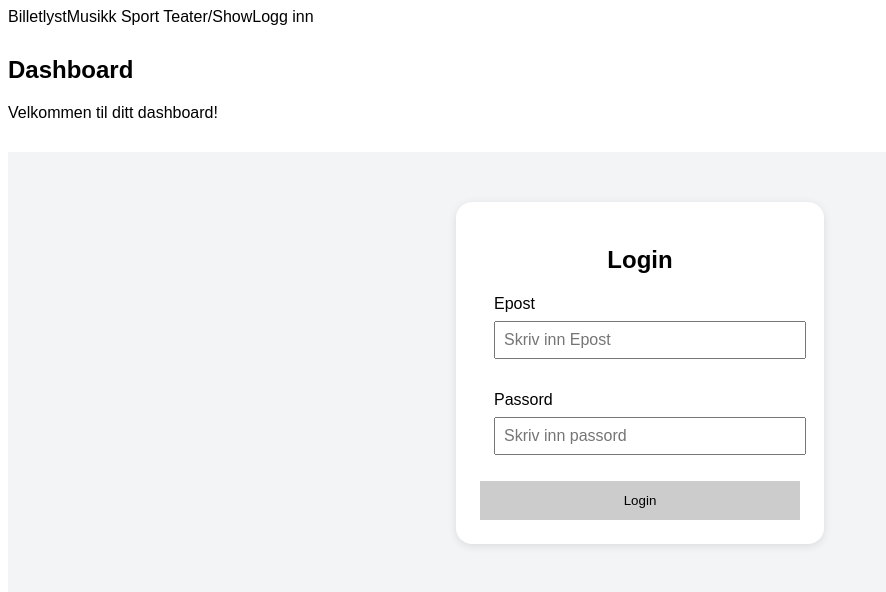
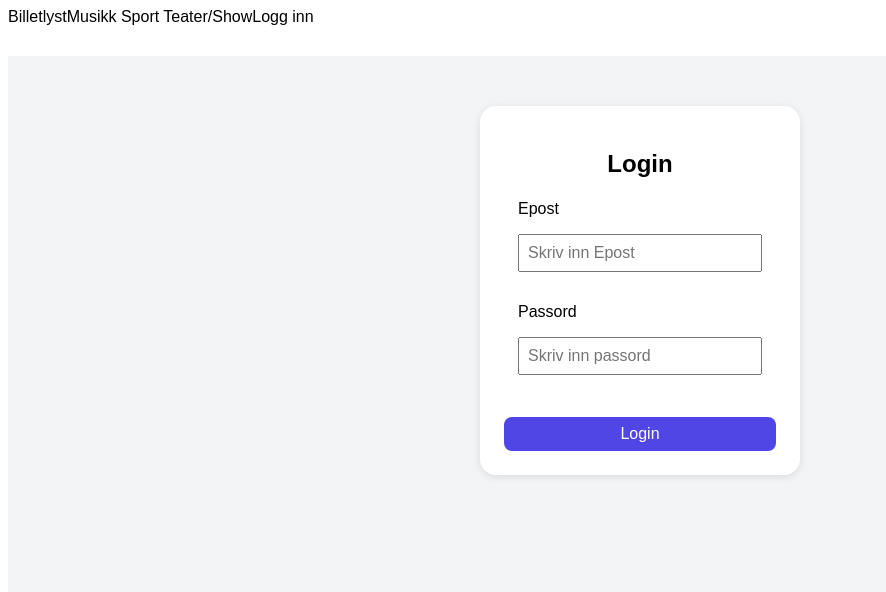
Before and after one commit to fwjfwe/eksamengruppe23, a React (Vite) app in the folder my-app/: page /dashboard in a window 1280 px wide. Shown: the top 592 px of the page, without its empty margins (0-886 px from the left). Built offline with nearby package versions, Linux system fonts and the light colour scheme.

Commit message:
Dashboard
Fiksa logg inn. og min side

```diff
--- a/my-app/src/components/Dashboard.jsx
+++ b/my-app/src/components/Dashboard.jsx
@@ -1,40 +1,75 @@
-import React, { useState } from "react";
+import React, {useState} from "react";
 import "../styles/MIDLERTIDIGDASH.css";
+
 export default function Dashboard() {
-  return (
-    <>
-    <section>
-        <h2>Dashboard</h2>
-        <p>Velkommen til ditt dashboard!</p>
-      </section>
+  const [email, setEmail] = useState("");
+  const [password, setPassword] = useState("");
+  const [loggedIn, setLoggedin] = useState(false);
 
+const randomInfo = [
+  "Did you know? The longest time between two twins being born is 87 days!",
+    "Cats can rotate their ears 180 degrees.",
+    "Honey never spoils. Archaeologists have found pots of honey in ancient tombs that are over 3000 years old!",
+    "Sharks are older than trees!"
+];
+
+const getRandomInfo = () =>{
+  const randomIndex = Math.floor(Math.random() * randomInfo.length);
+  return randomInfo[randomIndex];
+};
+
+const handleLogin = () => {
+  if (email&&password) {
+    setLoggedin(true);
+  } else {
+    alert("Vennligst fyll ut feltene under");
+  }
+};
+
+const isFormValid = email&&password;
+
+return (
+  <>
+    {!loggedIn ? (
       <section className="login-container">
         <form className="login-form">
           <h2>Login</h2>
 
           <fieldset>
-            <label htmlFor="epost">Epost</label>
+            <label htmlFor="email">Epost</label>
             <input
-              type="epost"
-              id="epost"
+              type="email"
+              id="email"
               placeholder="Skriv inn Epost"
+              value={email}
+              onChange={(e) => setEmail(e.target.value)}
             />
           </fieldset>
-
           <fieldset>
-            <label htmlFor="passord">Passord</label>
+            <label htmlFor="password">Passord</label>
             <input
-              type="passord"
-              id="passord"
+              type="password"
+              id="password"
               placeholder="Skriv inn passord"
+              value={password}
+              onChange={(e) => setPassword(e.target.value)}
             />
           </fieldset>
-
-          <button type="button">
-            Login
-          </button>
+            <button
+              type="button"
+              onClick={handleLogin}
+              disabled={!isFormValid}
+            >
+              Login
+            </button>
         </form>
       </section>
-    </>
-  );
+    ) : (
+      <section className="min.side">
+        <h2>Min Side</h2>
+        <p>{getRandomInfo}</p>
+      </section>
+    )}
+  </>
+);
 }
--- a/my-app/src/styles/MIDLERTIDIGDASH.css
+++ b/my-app/src/styles/MIDLERTIDIGDASH.css
@@ -39,10 +39,14 @@
 
   .login-form button {
     width: 100%;
-    padding: 0.75rem;
-    background: #ccc;
+    padding: 0.5rem;
+    font-size: 1rem;
+    background-color: #4f46e5; /* optional: use a better color */
+    color: white;
     border: none;
-    cursor: not-allowed;
+    border-radius: 0.5rem;
+    cursor: pointer;
+    margin-top: 1rem; /* aligns with spacing of inputs */
   }
 
   section {
@@ -53,3 +57,7 @@
   input[type="password"] {
     margin-top: 0.5rem; /* Reduced space between label and input */
   }
+
+  * {
+    box-sizing: border-box;
+  }
```
